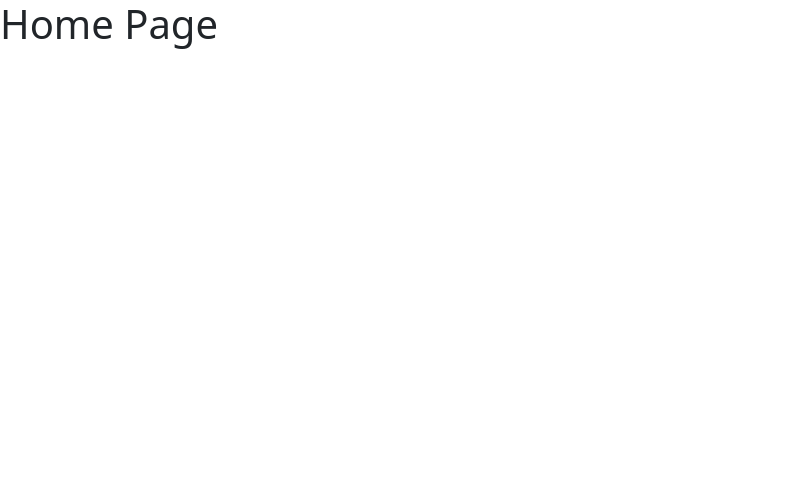
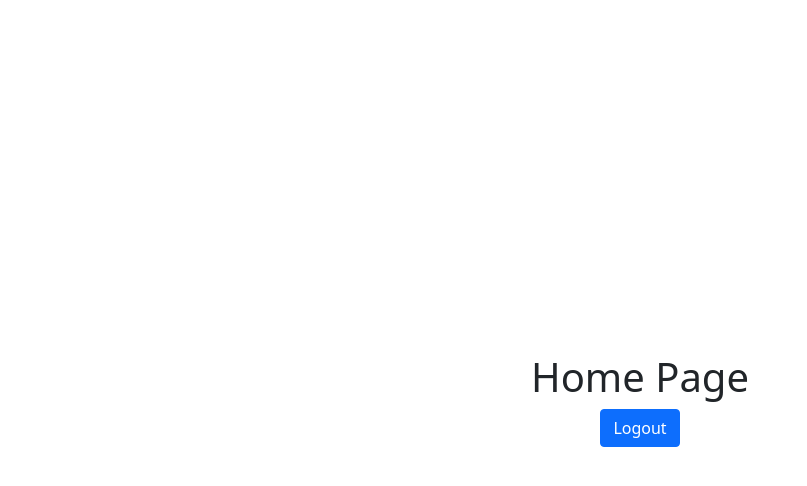
Before and after one commit to pattarai/project-helix-fe, a React (Create React App) app: page /home in a window 1280 px wide. Shown: the top 486 px of the page, without its empty margins (0-807 px from the left). Built offline with nearby package versions, Linux system fonts and the light colour scheme.

Commit message:
Logout code

```diff
--- a/src/pages/Home.jsx
+++ b/src/pages/Home.jsx
@@ -1,9 +1,27 @@
-import React from "react";
+import firebase from "firebase/app";
+import { useHistory } from "react-router-dom";
 
 export default function Home() {
+  const history = useHistory();
+  function logout() {
+    firebase
+      .auth()
+      .signOut()
+      .then(() => {
+        history.push("/");
+      })
+      .catch((error) => {});
+  }
   return (
-    <div>
-      <h1>Home Page</h1>
-    </div>
+    <>
+      <div className="landing-main">
+        <div className="text-center">
+          <h1>Home Page</h1>
+          <button className="btn btn-primary" onClick={logout}>
+            Logout
+          </button>
+        </div>
+      </div>
+    </>
   );
 }
```
